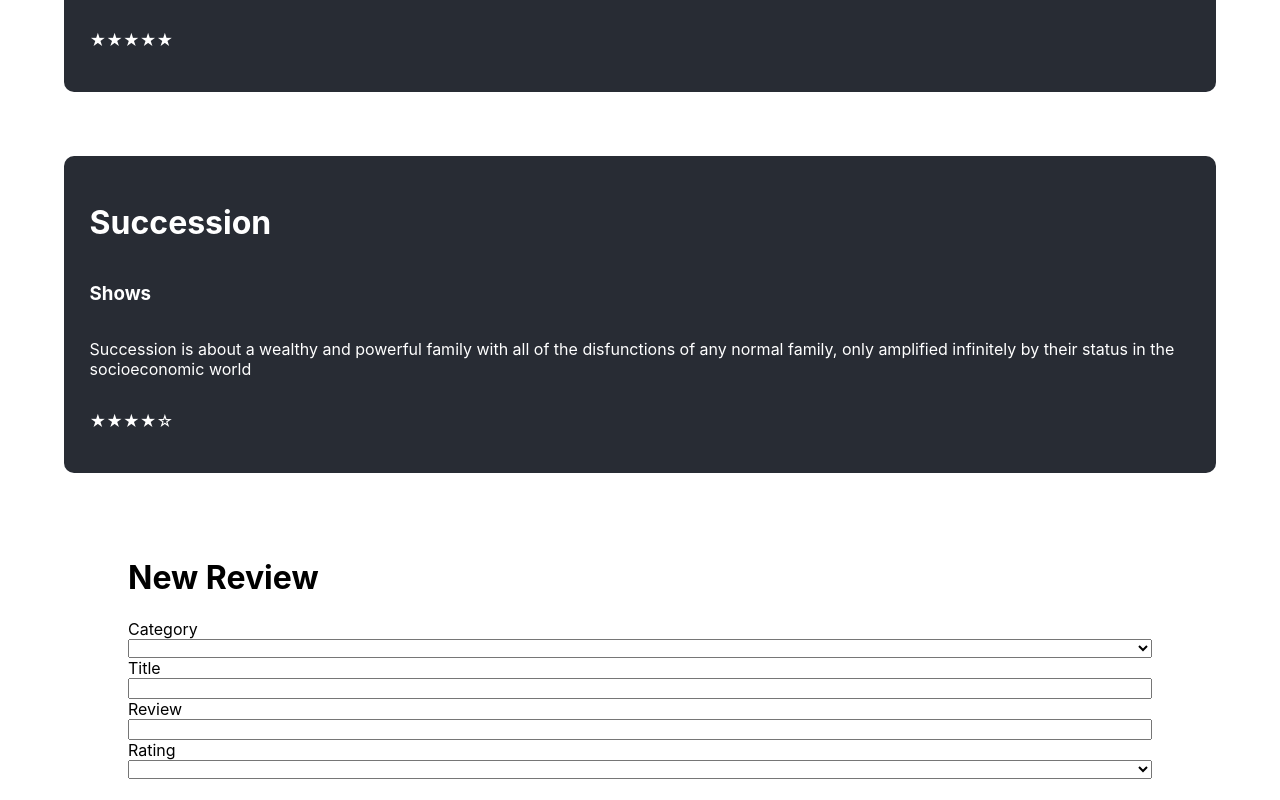
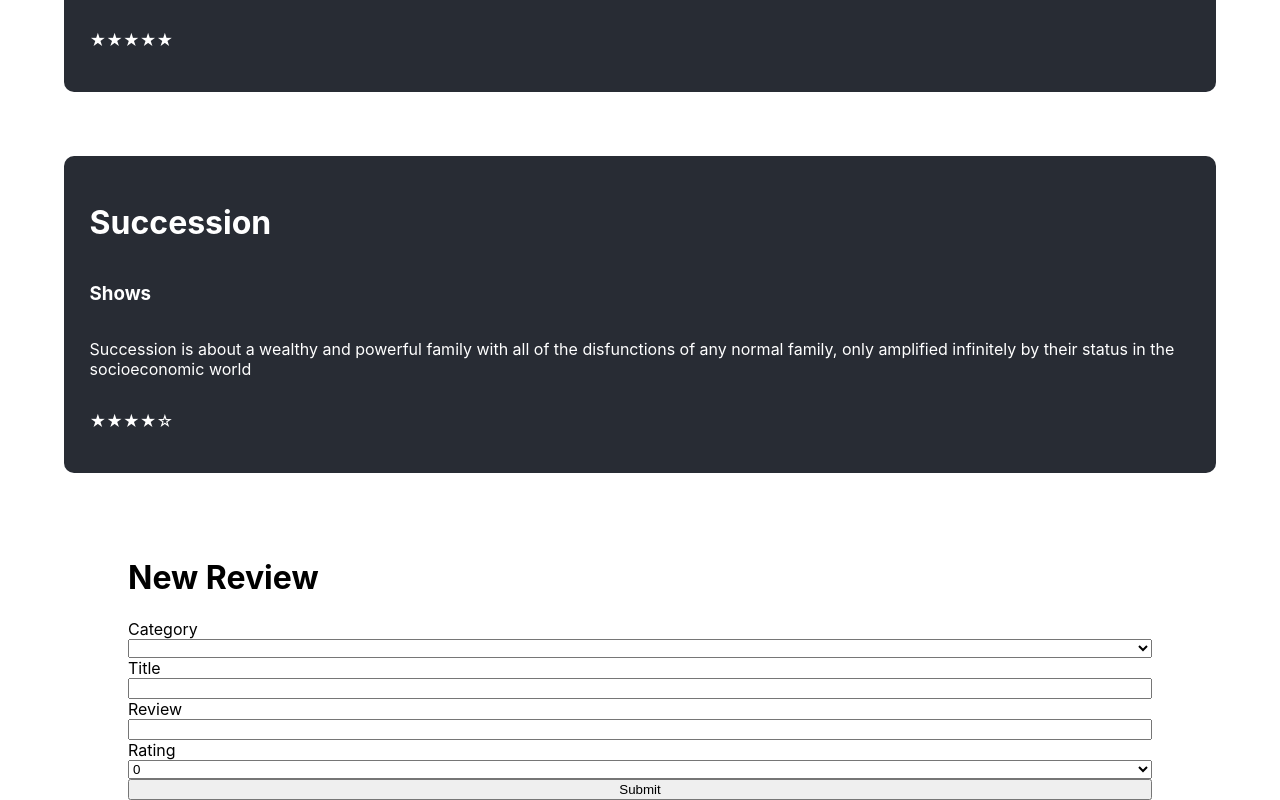
Before and after one commit to eurobi/phase-2-final-project, a React (Create React App) app in the folder my-app/: page / in a window 1280 px wide. Shown: the part 1198-1998 px from the top of the page. Before the commit the page ends 1977 px from the top, so only its background shows below. Built offline with nearby package versions, Linux system fonts and the light colour scheme.

Commit message:
filters working

```diff
--- a/my-app/src/App.js
+++ b/my-app/src/App.js
@@ -1,19 +1,43 @@
-import logo from './logo.svg';
 import './App.css';
 import NavBar from './Components/NavBar';
 import ReviewList from './Components/ReviewList';
 import ReviewForm from './Components/ReviewForm';
 import Filters from './Components/Filters'
-import reviews from './data/dummy_reviews'
+import dummyreviews from './data/dummy_reviews'
+import { useState } from 'react';
 
 function App() {
-  console.log(reviews)
+  // Reviews State
+  const [reviews, setReviews] = useState(dummyreviews)
+
+  // Filter State
+  const [filters, setFilters] = useState({
+    filter: "",
+    sort: "",
+    search: ""
+  },[])
+
+  //Applying filters to Reviews
+  function applyFilters(reviews, filters){
+    const filteredReviews = reviews.filter((review) => {
+      if(review.category.includes(filters.filter) && review.title.toLowerCase().includes(filters.search)){
+        return true
+      }
+    })
+    return filteredReviews
+  }
+
+  //Add new review
+  function addReview(newReview){
+    setReviews([...reviews, newReview])
+  }
+
   return (
     <div>
         <NavBar />
-        <Filters />
-        <ReviewList reviews={reviews} />
-        <ReviewForm />
+        <Filters filters={filters} setFilters={setFilters} />
+        <ReviewList reviews={applyFilters(reviews, filters)} />
+        <ReviewForm addReview={addReview} />
     </div>
   );
 }
--- a/my-app/src/Components/Filters.js
+++ b/my-app/src/Components/Filters.js
@@ -1,21 +1,54 @@
-function Filters(){
+function Filters({ filters, setFilters }){
+    const categories = [
+        "",
+        "Books",
+        "Movies",
+        "Shows",
+        "Restaurants",
+    ]
+    const sortOptions = [
+        "",
+        "Rating (High to Low)",
+        "Rating (Low to High)",
+        "Date (Newest)",
+        "Date (Oldest)"
+    ]
+    function handleFilterChange(e){
+        setFilters({...filters,
+        filter : e.target.value
+        })
+    }
+
+    function handleSortChange(e){
+        setFilters({...filters,
+        sort : e.target.value
+        })
+    }
+
+    function handleSearchChange(e){
+        setFilters({...filters,
+        search : e.target.value
+    })
+    }
+
+
     return (
         <div className="filters">
             <div className="filter-item">
                 <label for="filter-by">Filter By:</label>
-                <select id='filter-by'>
-                    {/* {display options} */}
+                <select onChange={handleFilterChange} id='filter-by'>
+                    {categories.map((category) => <option>{category}</option>)}
                 </select>
             </div>
             <div className="filter-item">
                 <label for="sort-by">Sort By:</label>
-                <select id='sort-by'>
-                    {/* {display options} */}
+                <select onChange={handleSortChange} id='sort-by'>
+                    {sortOptions.map((option) => <option>{option}</option>)}
                 </select>
             </div>
             <div className="filter-item">
                 <label for='search'>Search:</label>
-                <input></input>
+                <input onChange={handleSearchChange}></input>
             </div>
         </div>
     )
--- a/my-app/src/Components/ReviewForm.js
+++ b/my-app/src/Components/ReviewForm.js
@@ -1,21 +1,47 @@
-function ReviewForm(){
+import { useState } from 'react';
+
+function ReviewForm({ addReview }){
+    const [formData, setFormData] = useState({
+        category: "",
+        title: "",
+        content: "",
+        rating: "0"
+    })
+    const categories = [
+        "",
+        "Books",
+        "Movies",
+        "Shows",
+        "Restaurants",
+    ]
+    function handleSubmit(e){
+        e.preventDefault()
+        const newReview = {...formData}
+        addReview(newReview)
+    }
+    console.log(formData)
     return(
         <div className="form-container">
-            <form className="review-form">
+            <form onSubmit={handleSubmit} className="review-form">
             <h1>New Review</h1>
                 <label for='category'>Category</label>
-                <select id='category'>
-
+                <select id='category' value={formData.category} onChange={(e) => setFormData({...formData, category: e.target.value})}>
+                    {categories.map(category => <option>{category}</option>)}
                 </select>
                 <label for='review-name'>Title</label>
-                    <input id='review-name'></input>
-                <label for='review-content'>Review</label>
-                    <input id='review-content'></input>
+                    <input id='review-name' value={formData.title} onChange={(e) => setFormData({...formData, title: e.target.value})}></input>
+                <label for='review-content' >Review</label>
+                    <input id='review-content' value={formData.content} onChange={(e) => setFormData({...formData, content: e.target.value})}></input>
                 <label for='rating'>Rating</label>
-                    <select id='rating'>
-
+                    <select id='rating' value={formData.rating} onChange={(e) => setFormData({...formData, rating: e.target.value})}>
+                        <option>0</option>
+                        <option>1</option>
+                        <option>2</option>
+                        <option>3</option>
+                        <option>4</option>
+                        <option>5</option>
                     </select>
-
+                <input type='submit' value='Submit'></input>
             </form>
         </div>
     )
--- a/my-app/src/data/dummy_reviews.js
+++ b/my-app/src/data/dummy_reviews.js
@@ -1,4 +1,4 @@
-const reviews = [
+const dummyreviews = [
     {
         id: 1,
         title: 'Project Hail Mary',
@@ -29,4 +29,4 @@
     }
 ]
 
-export default reviews
+export default dummyreviews
```
